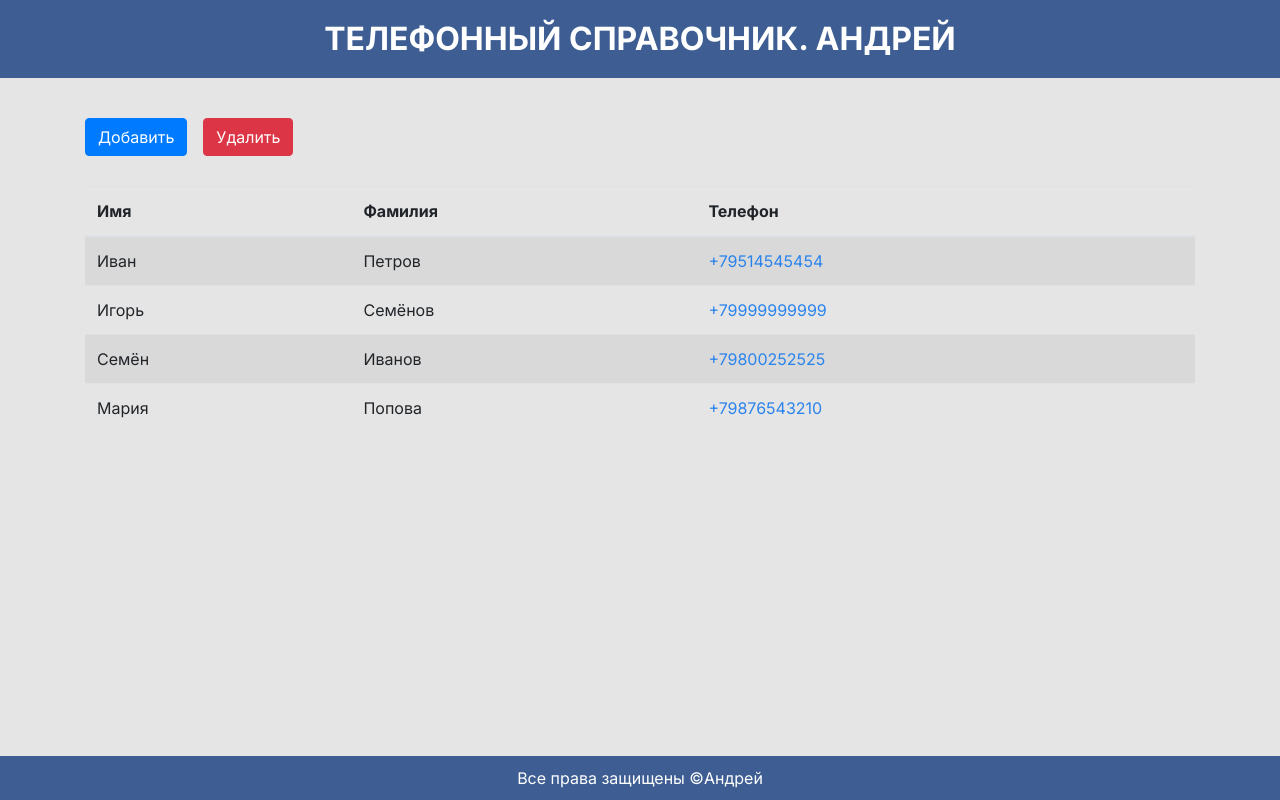
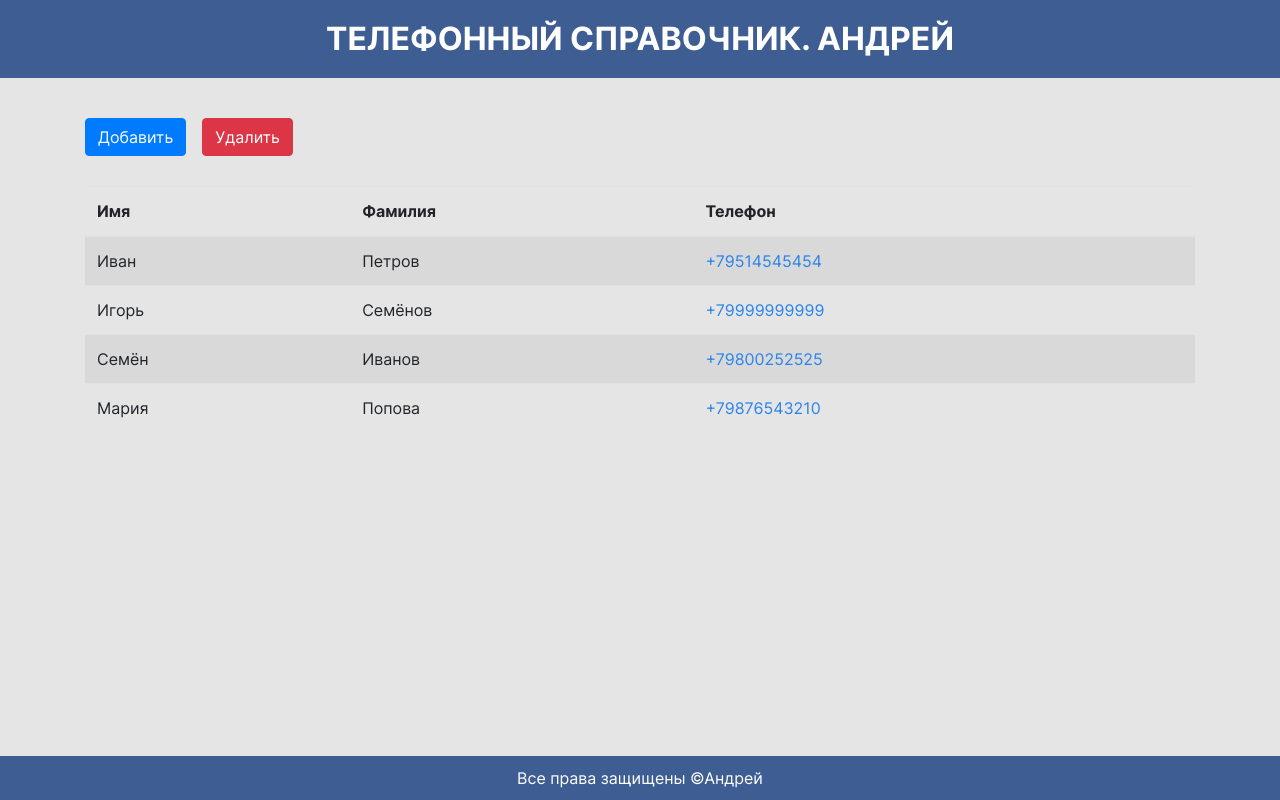
Before and after one commit to demorest49de/phonebook, a plain HTML site: page index.html in a window 1280 px wide. Drawn offline with nearby package versions, Linux system fonts and the light colour scheme.

Commit message:
rendered fonts changed;

```diff
--- a/css/phonebook.css
+++ b/css/phonebook.css
@@ -1,3 +1,17 @@
+@font-face {
+    font-family: "Inter";
+    src: url("../font/Inter-Regular.ttf") format("truetype");
+    font-weight: 400;
+    font-display: swap;
+}
+
+@font-face {
+    font-family: "Inter";
+    src: url("../font/Inter-Bold.ttf") format("truetype");
+    font-weight: 700;
+    font-display: swap;
+}
+
 .header {
     background-color: #3E5E93;
     color: #fff;
--- a/index.html
+++ b/index.html
@@ -8,9 +8,8 @@
 
   <title>Телефонная книга</title>
   <link rel="icon" href="img/icon.svg">
-  <link rel="preconnect" href="https://fonts.googleapis.com">
-  <link rel="preconnect" href="https://fonts.gstatic.com" crossorigin>
-  <link href="https://fonts.googleapis.com/css2?family=Inter:wght@400;500;600;700&display=swap" rel="stylesheet">
+  <link rel="preload" href="font/Inter-Regular.ttf" as="font" type="font/ttf" crossorigin>
+  <link rel="preload" href="font/Inter-Bold.ttf" as="font" type="font/ttf" crossorigin>
   <link rel="stylesheet" href="https://cdnjs.cloudflare.com/ajax/libs/normalize/8.0.1/normalize.min.css">
   <link rel="stylesheet" href="https://cdnjs.cloudflare.com/ajax/libs/bootstrap/4.6.1/css/bootstrap.min.css">
   <link rel="stylesheet" href="css/style.css">
```
